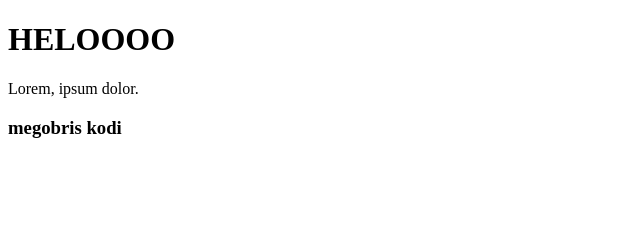
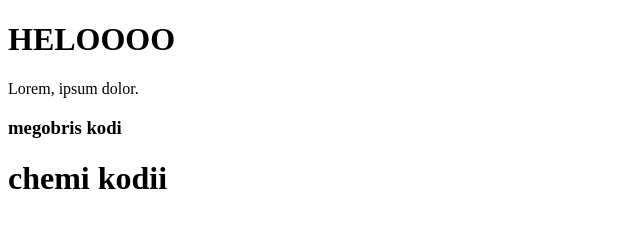
Before and after one commit to Adamashvili/myProject, a plain HTML site: page index.html in a window 1280 px wide. Shown: the whole page, without its empty margins (0-640 px from the left). Drawn offline with Linux system fonts and the light colour scheme.

Commit message:
chemi kodebi

```diff
--- a/index.html
+++ b/index.html
@@ -9,5 +9,6 @@
     <h1>HELOOOO</h1>
     <p>Lorem, ipsum dolor.</p>
     <h3>megobris kodi</h3>
+    <h1>chemi kodii</h1>
 </body>
 </html>
```
